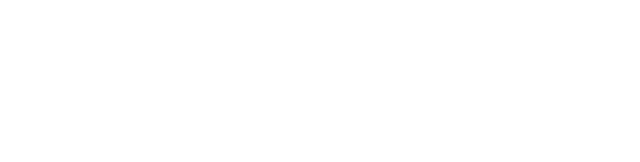
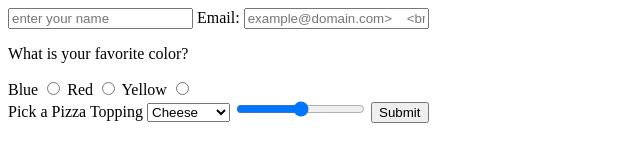
Before and after one commit to BobbyTA/Codeup-Web-Excercises, a website: page Forms-lec.html in a window 1280 px wide. Shown: the whole page, without its empty margins (0-640 px from the left). Drawn offline with Linux system fonts and the light colour scheme.

Commit message:
html example forms

```diff
--- a/Forms-lec.html
+++ b/Forms-lec.html
@@ -11,3 +11,33 @@
 
 
 <!--<form action=""https:/>/request-inspector.glitch.me" method= "GET">-->
+
+<form action="https://request-inspector.glitch.me" method="POST">
+    <label for="username"></label>
+    <input type="text" name="username" id="username" placeholder="enter your name">
+    <label for="email">Email:</label>
+    <input type="email" name="email" id="email" placeholder="example@domain.com>
+    <br>
+   <br>
+    <p> What is your favorite color?<p>
+    <label for="blue">Blue</label>
+    <input type="radio" name="favoriteColor" id="blue" value="blue">
+    <label for="red">Red</label>
+    <input type="radio" name="favoriteColor" id="red" value="red">
+    <label for="yellow">Yellow</label>
+    <input type="radio" name="favoriteColor" id="yellow" value="yellow">
+           <br>
+    <label for="pizzaTopping">Pick a Pizza Topping</label>
+    <select name="pizzaTopping" id="pizzaTopping">
+    <option>Cheese</option>
+    <option>Bacon</option>
+    <option>Chicken</option>
+    <option>Pepperoni</option>
+    <option>Spinach</option>
+</select>
+    <label for="volume"></label>
+    <input type="range" min="0" max="10" name="volume" id="volume">
+    <button type="submit">Submit</button>
+</form>
+</body>
+</html>
```
Also changed, not shown: forms.html (added, +44 -0 lines).
